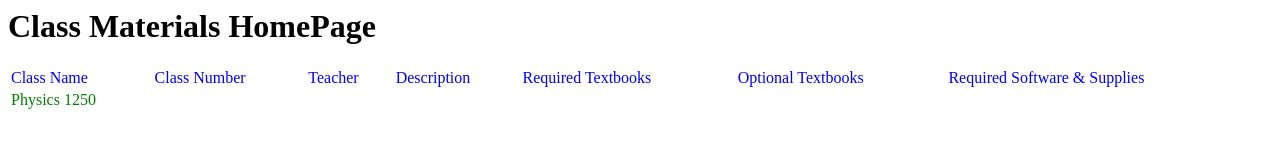
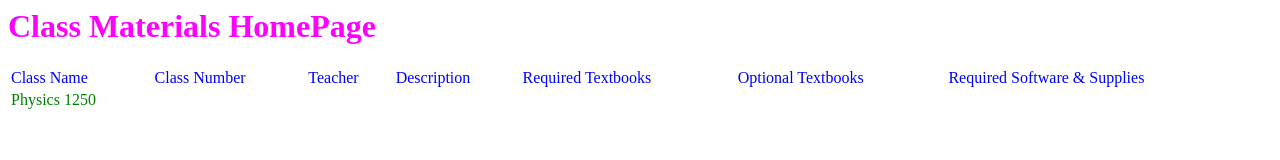
Before and after one commit to TheIncubator/ClassStuff, a plain HTML site: page index.html in a window 1280 px wide. Drawn offline with Linux system fonts and the light colour scheme.

Commit message:
Songyi's first commitgit add -Agit add -A

```diff
--- a/css/base.css
+++ b/css/base.css
@@ -1,3 +1,6 @@
+#rawr {
+  color: magenta
+}
 #header {
   color: blue
 }
--- a/index.html
+++ b/index.html
@@ -1,7 +1,7 @@
 <link rel="stylesheet" type="text/css" href="css/base.css">
 <html>
   <title>Class Material Determiner </title>
-  <h1> Class Materials HomePage</h1>
+  <h1 id=rawr> Class Materials HomePage</h1>
   <table style="width:100%">
     <tr id=header>
       <td>Class Name</td>
```
